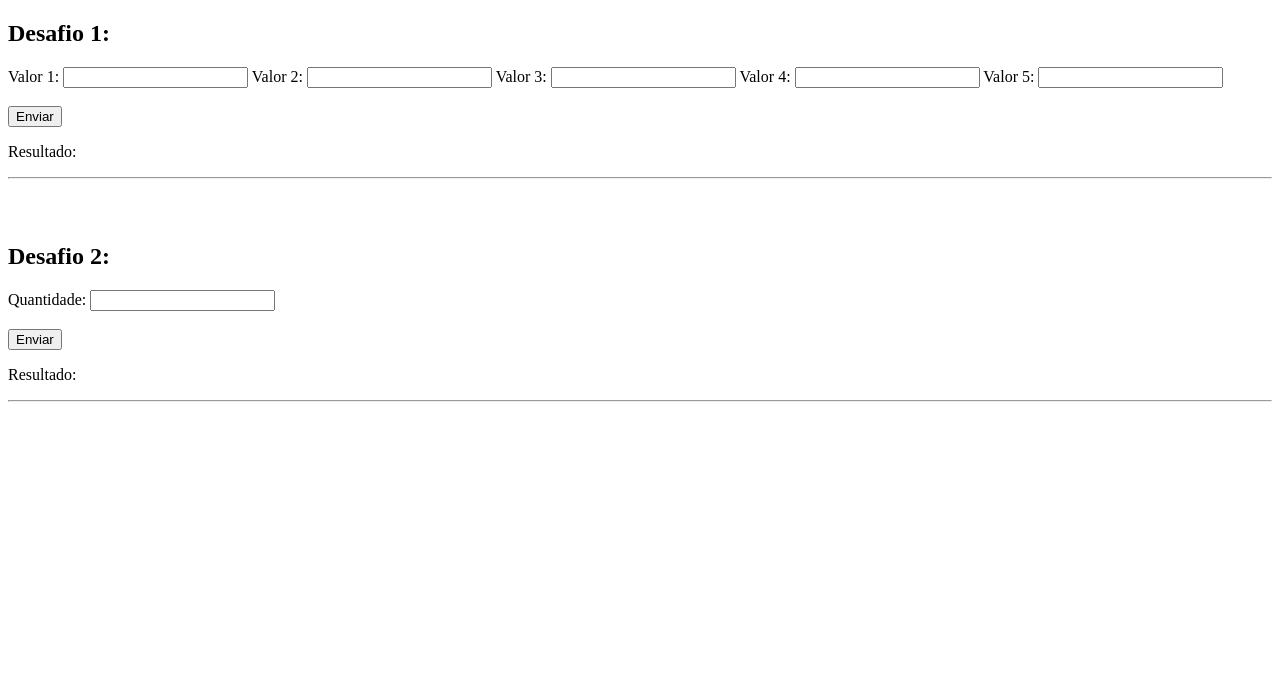
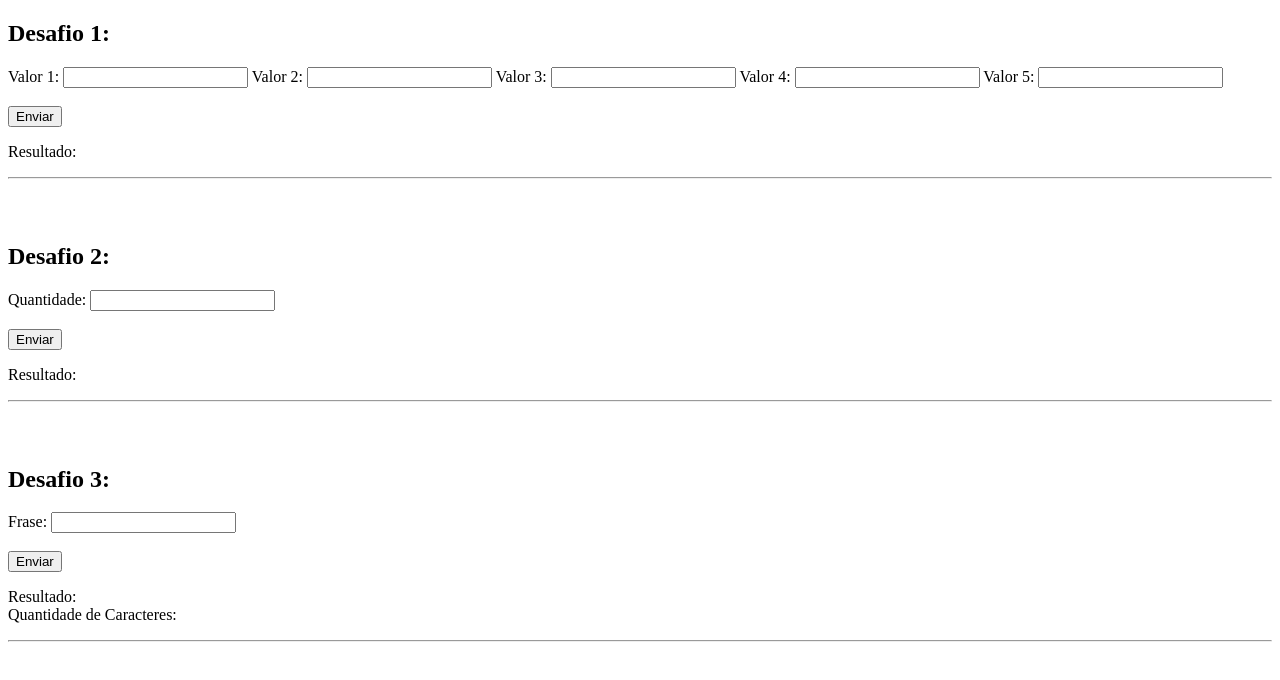
Before and after one commit to CaioScatolino/Ex5LinguagemProgramacao, a plain HTML site: page index.html in a window 1280 px wide. Drawn offline with Linux system fonts and the light colour scheme.

Commit message:
Add files via upload

```diff
--- a/index.html
+++ b/index.html
@@ -40,6 +40,15 @@
     <p id="desafio2">Resultado: </p>
     <hr><br><br>
 
+    <h2>Desafio 3:</h2>
+    <label for="frase">Frase:
+        <input type="text" name="frase" id="frase">
+    </label><br><br>
+    <input type="submit" value="Enviar" onclick="desafio3()">
+
+    <p id="desafio3">Resultado: <br> Quantidade de Caracteres: </p>
+    <hr><br><br>
+
 
 
 
--- a/script.js
+++ b/script.js
@@ -31,6 +31,15 @@ function desafio2 () {
     }
     document.getElementById('desafio2').innerHTML = `Resultado: <b>${desafio2Array.join(' ')}</b>`
 
+}
+
+function desafio3 () {
+    let desafio3Frase = document.getElementById('frase').value
+
+    let desafio3Array = []
+    desafio3Array.push(desafio3Frase.split(''))
+
+    document.getElementById('desafio3').innerHTML = `Resultado: <b>${desafio3Array}</b> <br>Quantidade de Caracteres: <b>${desafio3Array.join(',').length}</b> </b>`
 
 
 }
```
Also changed, not shown: 1 other file.
